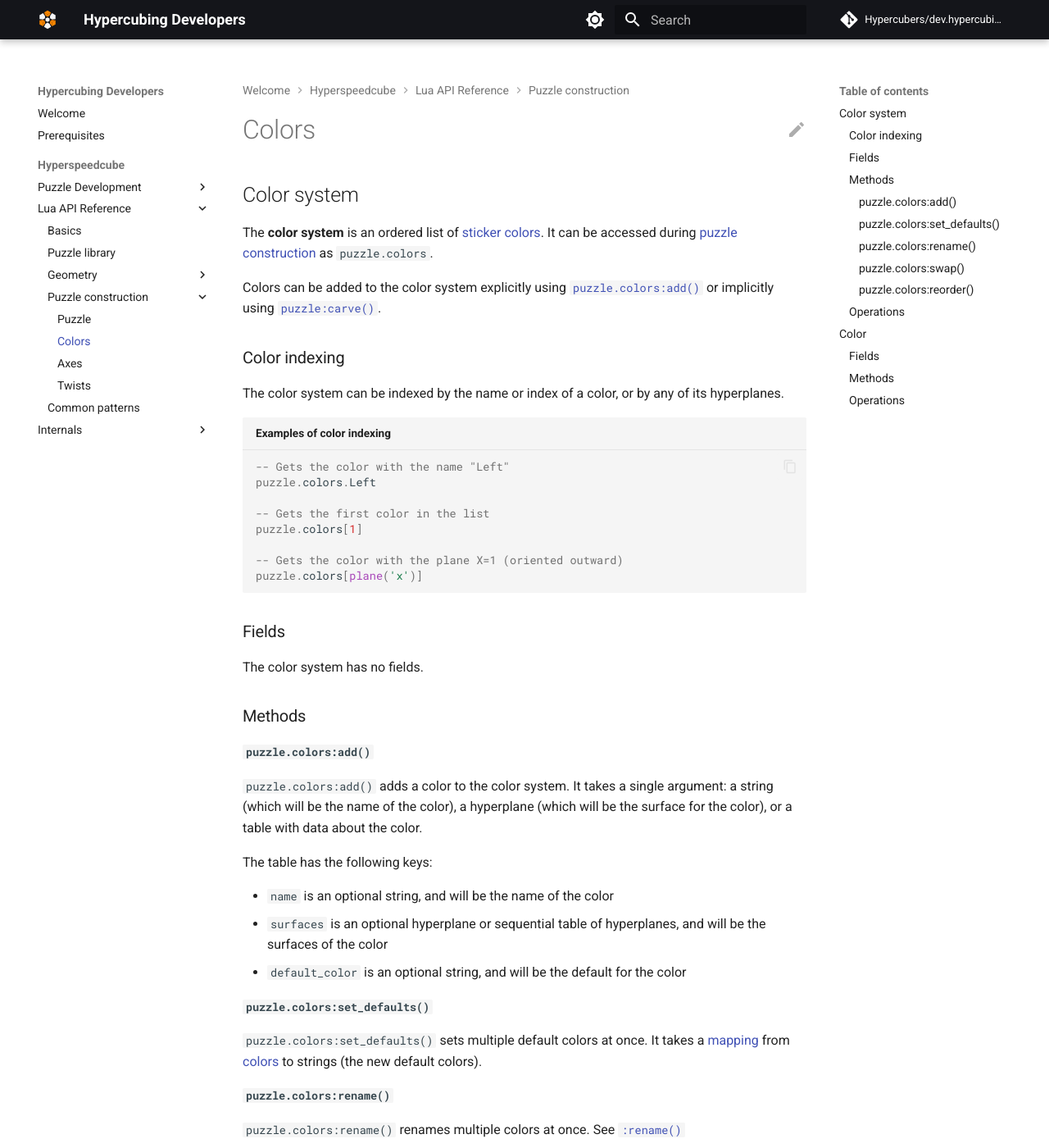
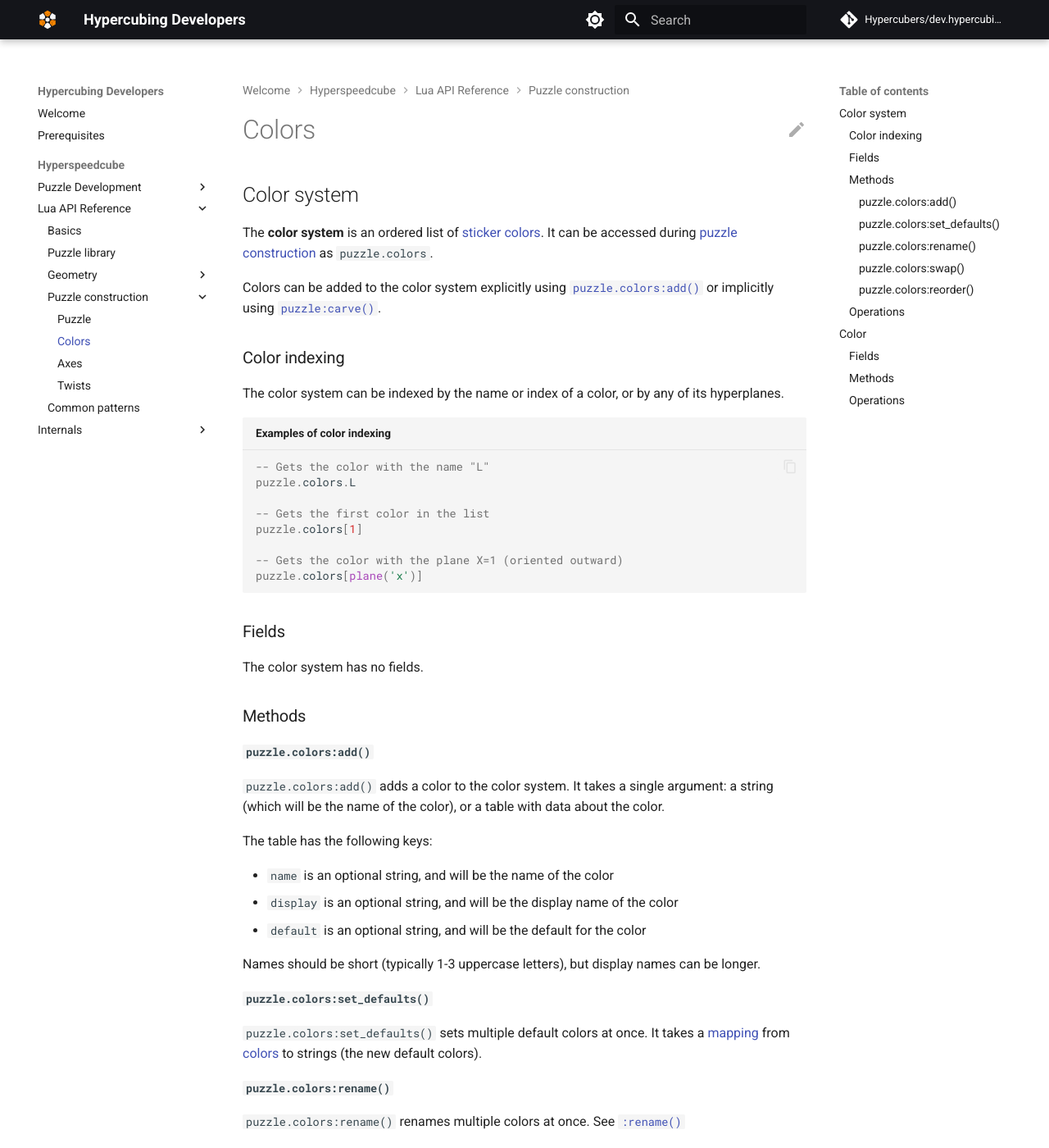
Before and after one commit to Hypercubers/dev.hypercubing.xyz, an MkDocs documentation site: the page built from docs/hsc/lua/puzzle-construction/colors.md, in a window 1280 px wide and 1400 px high. Shown: the whole window at 82% size. Built offline with MkDocs 1.6.1 and Material for MkDocs 9.7.7, drawn with Linux system fonts in a browser that asks for light colours; comment, search, counter and statistics services are not loaded; some of the changed text lies outside the part shown.

Commit message:
Document color system API

````diff
--- a/docs/hsc/lua/puzzle-construction/colors.md
+++ b/docs/hsc/lua/puzzle-construction/colors.md
@@ -11,8 +11,8 @@ Colors can be added to the color system explicitly using [`puzzle.colors:add()`]
 The color system can be indexed by the name or index of a color, or by any of its hyperplanes.
 
 ```lua title="Examples of color indexing"
--- Gets the color with the name "Left"
-puzzle.colors.Left
+-- Gets the color with the name "L"
+puzzle.colors.L
 
 -- Gets the first color in the list
 puzzle.colors[1]
@@ -29,13 +29,15 @@ The color system has no fields.
 
 #### `puzzle.colors:add()`
 
-`puzzle.colors:add()` adds a color to the color system. It takes a single argument: a string (which will be the name of the color), a hyperplane (which will be the surface for the color), or a table with data about the color.
+`puzzle.colors:add()` adds a color to the color system. It takes a single argument: a string (which will be the name of the color), or a table with data about the color.
 
 The table has the following keys:
 
 - `name` is an optional string, and will be the name of the color
-- `surfaces` is an optional hyperplane or sequential table of hyperplanes, and will be the surfaces of the color
-- `default_color` is an optional string, and will be the default for the color
+- `display` is an optional string, and will be the display name of the color
+- `default` is an optional string, and will be the default for the color
+
+Names should be short (typically 1-3 uppercase letters), but display names can be longer.
 
 #### `puzzle.colors:set_defaults()`
 
@@ -73,15 +75,16 @@ Each color has a **default color**, which is a string used to look up the user's
 Colors have the following fields:
 
 - `.name` is the string name of the color
+- `.display` is the string name of the color
 - `.index` is the integer index of the color in the color system
-- `.surfaces` is a sequential table containing all
-- `.default_color` is the string used to look up the default value for the color
+- `.default` is the string used to look up the default value for the color
 
 Some fields can be written to:
 
 - Writing a new string to `.name` renames the color
+- Writing a new string to `.display` changes the display name
 - Writing to `.index` reorders the color to that index, shifting the colors in between
-- Writing a new string to `.default_color` changes the default color
+- Writing a new string to `.default` changes the default color
 
 All other fields are read-only.
 
````
Also changed, not shown: docs/hsc/lua/color-system-library.md (added, +102 -0 lines), docs/hsc/lua/puzzle-construction/puzzle.md (+8 -2 lines), docs/hsc/lua/puzzle-library.md (+3 -2 lines).
